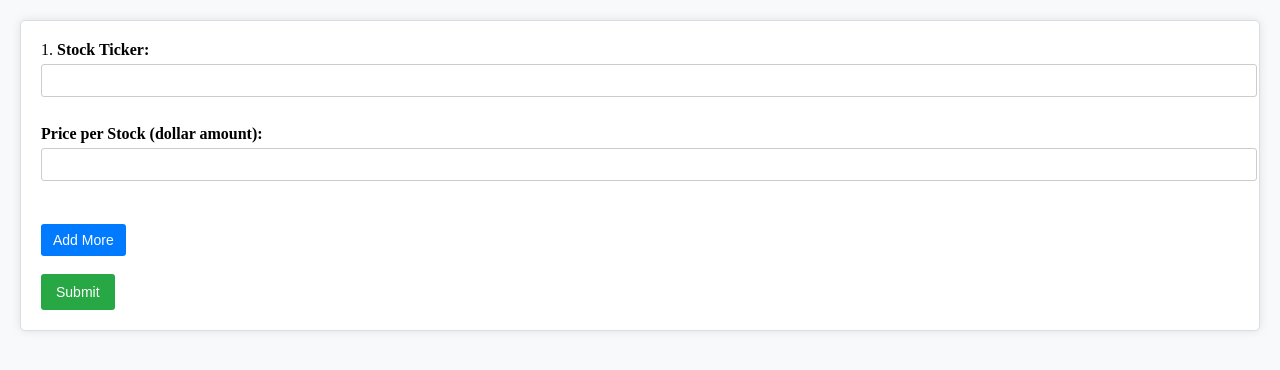
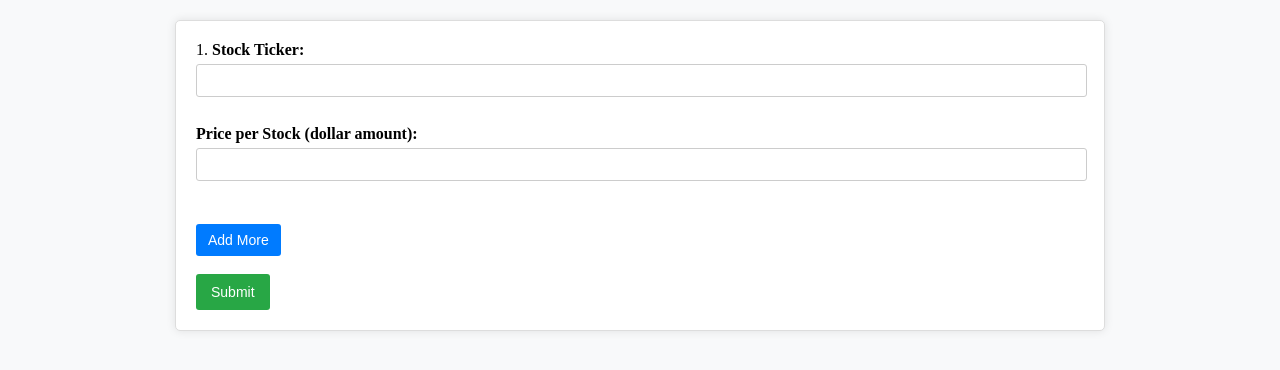
Before and after one commit to Evantl17/cs506-final-project, a Flask app: page / in a window 1280 px wide. Shown: the part 90-460 px from the top of the page. Run offline with Flask 3, Linux system fonts and the light colour scheme.

Commit message:
Centered main screen

```diff
--- a/static/style.css
+++ b/static/style.css
@@ -39,6 +39,9 @@ header {
 /* Container and form styles */
 .container {
     margin-top: 20px;
+    width:75%;
+    margin-left:auto;
+    margin-right:auto;
 }
 
 form {
@@ -52,6 +55,7 @@ form {
 /* Styles for input groups */
 .input-group {
     margin-bottom: 15px;
+    margin-right:15px;
 }
 
 label {
```
